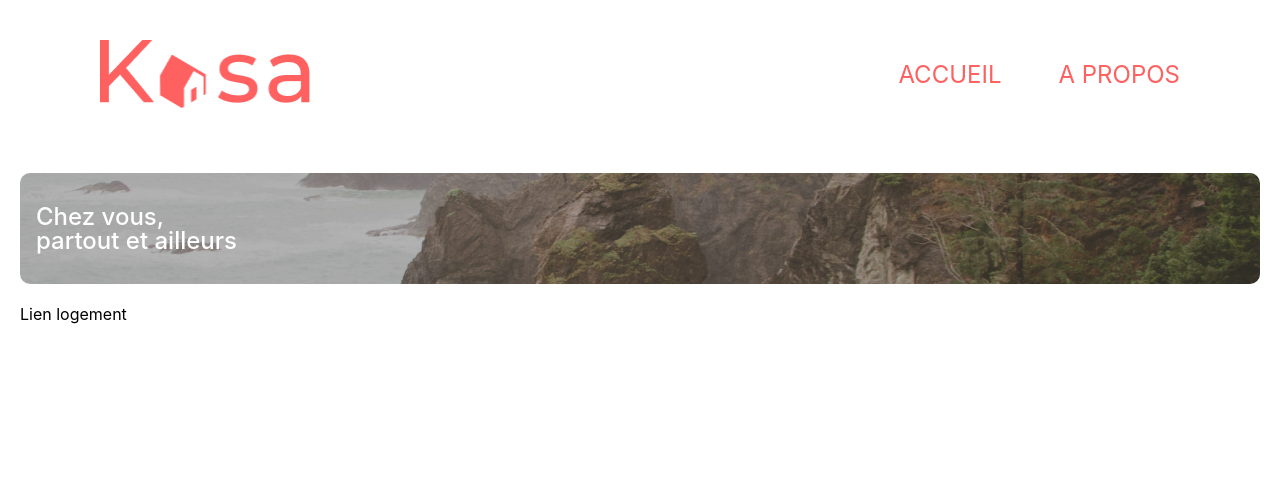
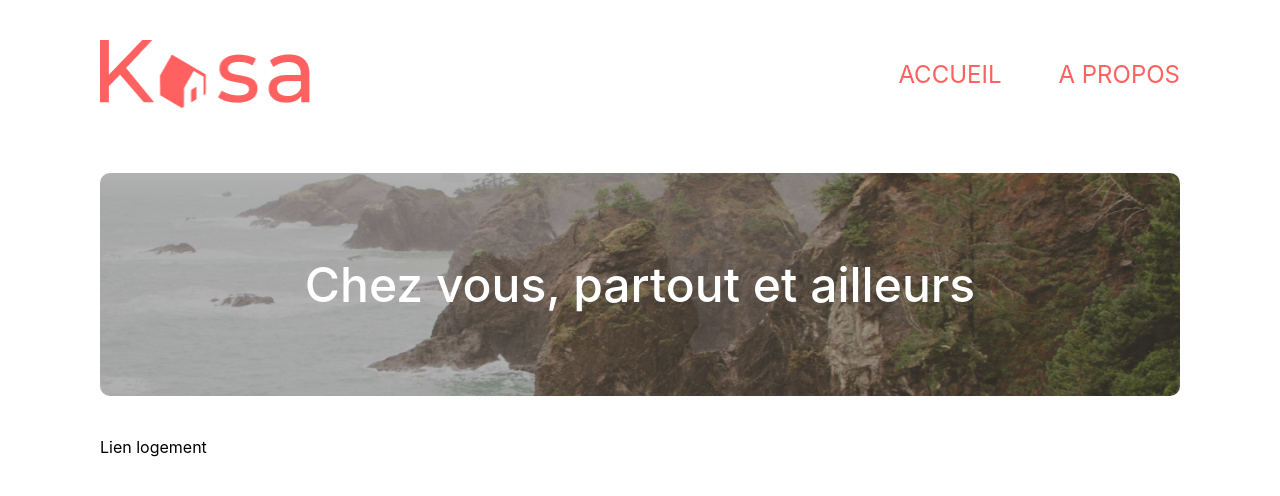
Before and after one commit to PrAndrian/Kasa-app, a React (Create React App) app: page /fiche-logement in a window 1280 px wide. Shown: the top 496 px of the page. Built offline with nearby package versions, Linux system fonts and the light colour scheme.

Commit message:
banner responsive

```diff
--- a/src/App.module.css
+++ b/src/App.module.css
@@ -77,3 +77,35 @@
     content: "\a";
     white-space: pre;
 }
+
+@media screen and (min-width: 769px) {
+
+    #home{
+        padding: 0 100px;
+    }
+
+    .banner{
+        min-height: 223px;
+        padding : 10px;
+        justify-content: center ;
+        margin-bottom: 43px;
+    }
+
+    .banner_title{
+        font-size: 48px;
+    }
+
+    .banner_text_2::before{
+        content: "";
+        white-space: normal;
+    }
+}
+
+/* Thumb ------------------------------- */
+
+.thumb{
+    width: 340px;
+    height: 340px;
+    border-radius: 10px;
+    background: linear-gradient(180deg, rgba(255, 255, 255, 0) 0%, rgba(0, 0, 0, 0.5) 100%);
+}
--- a/src/pages/Home.js
+++ b/src/pages/Home.js
@@ -4,13 +4,18 @@ import styles from '../App.module.css'
 
 const Home = () => {
   const logementId = 'testId'
+
   return (
     <div id={styles.home}>
         <div className={styles.banner}>
           <h2 className={styles.banner_title}>
             <span className={styles.banner_text_1}>Chez vous,</span>
-            <span className={styles.banner_text_2}>partout et ailleurs</span></h2>
+            <span className={styles.banner_text_2}> partout et ailleurs</span></h2>
         </div >
+
+        <section className={styles.thumbs_container}>
+
+        </section>
         <Link to={`/fiche-logement/${logementId}`}>Lien logement</Link>
     </div>
   )
```
Also changed, not shown: src/components/Thumb.js (+12 -0 lines).
